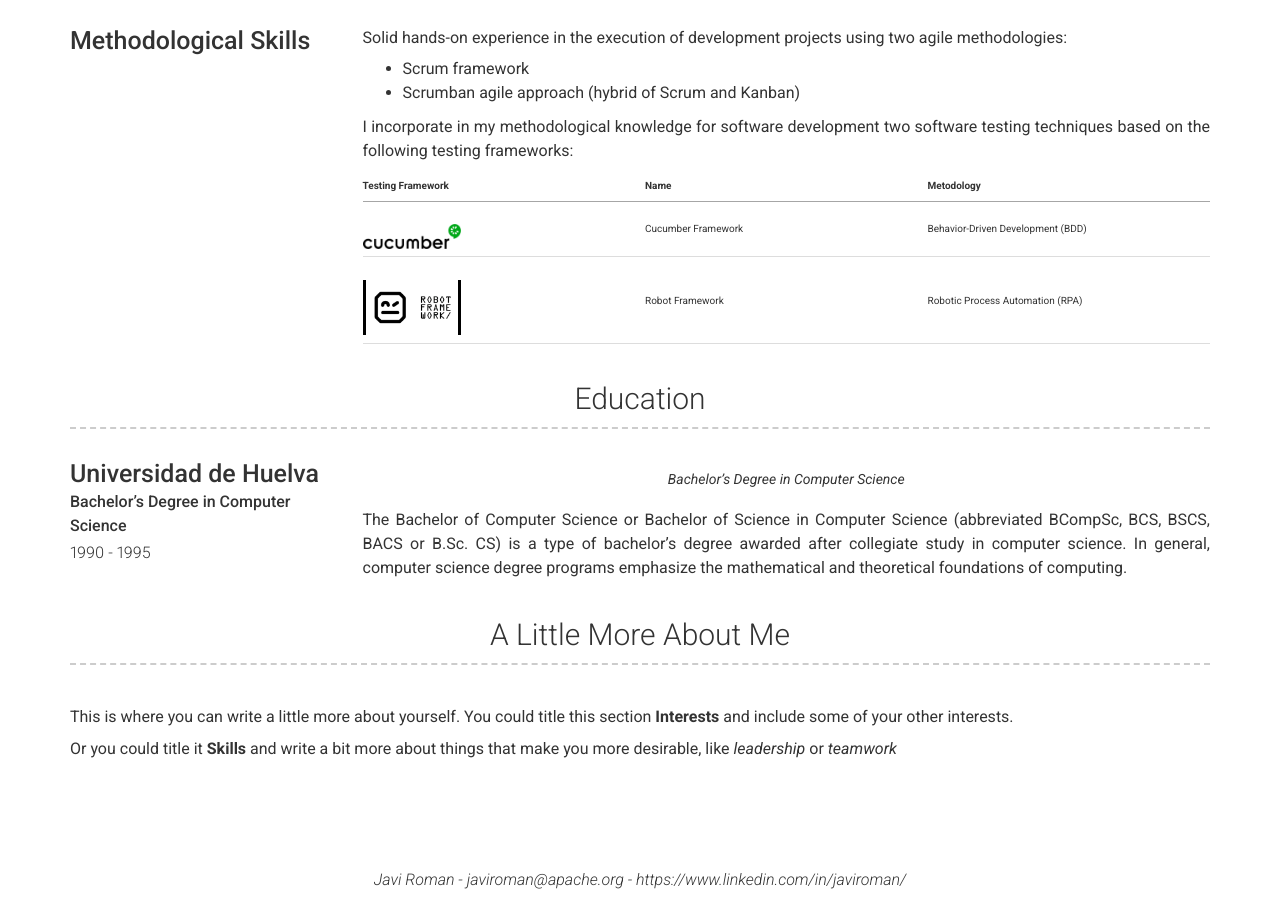
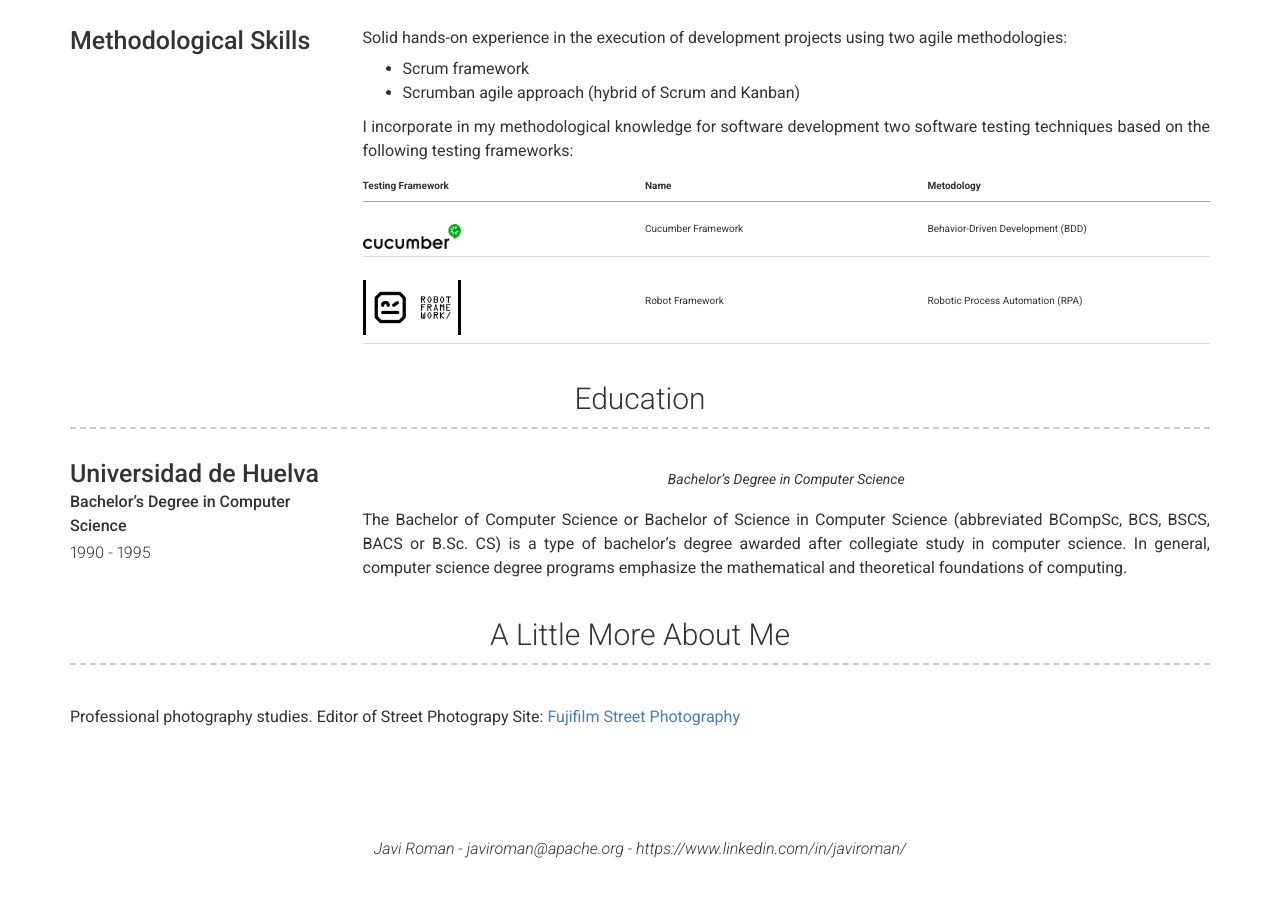
Before and after one commit to javiroman/javiroman.github.io, a Jekyll site: the page built from index.md, in a window 1280 px wide and 900 px high, scrolled down 9246 px. Built offline with Jekyll 4.4.1, drawn with Linux system fonts in a browser that asks for light colours; nearby versions of some CDN libraries; after the commit the page ends 10114 px from its top, so only the background shows below that.

Commit message:
more about me

```diff
--- a/_config.yml
+++ b/_config.yml
@@ -34,9 +34,8 @@ skills_title: Skills
 education_title: Education
 more_title: A Little More About Me
 more_content: | # this will iNCLUDe new lines to allow paragraphs
-  This is where you can write a little more about yourself. You could title this section **Interests** and include some of your other interests.
-
-  Or you could title it **Skills** and write a bit more about things that make you more desirable, like *leadership* or *teamwork*
+  Professional photography studies. Editor of Street Photograpy Site:
+    <a href="https://fujifilmstreet.photography">Fujifilm Street Photography</a>
 
 # Footer
 footer_show_references: true
```
